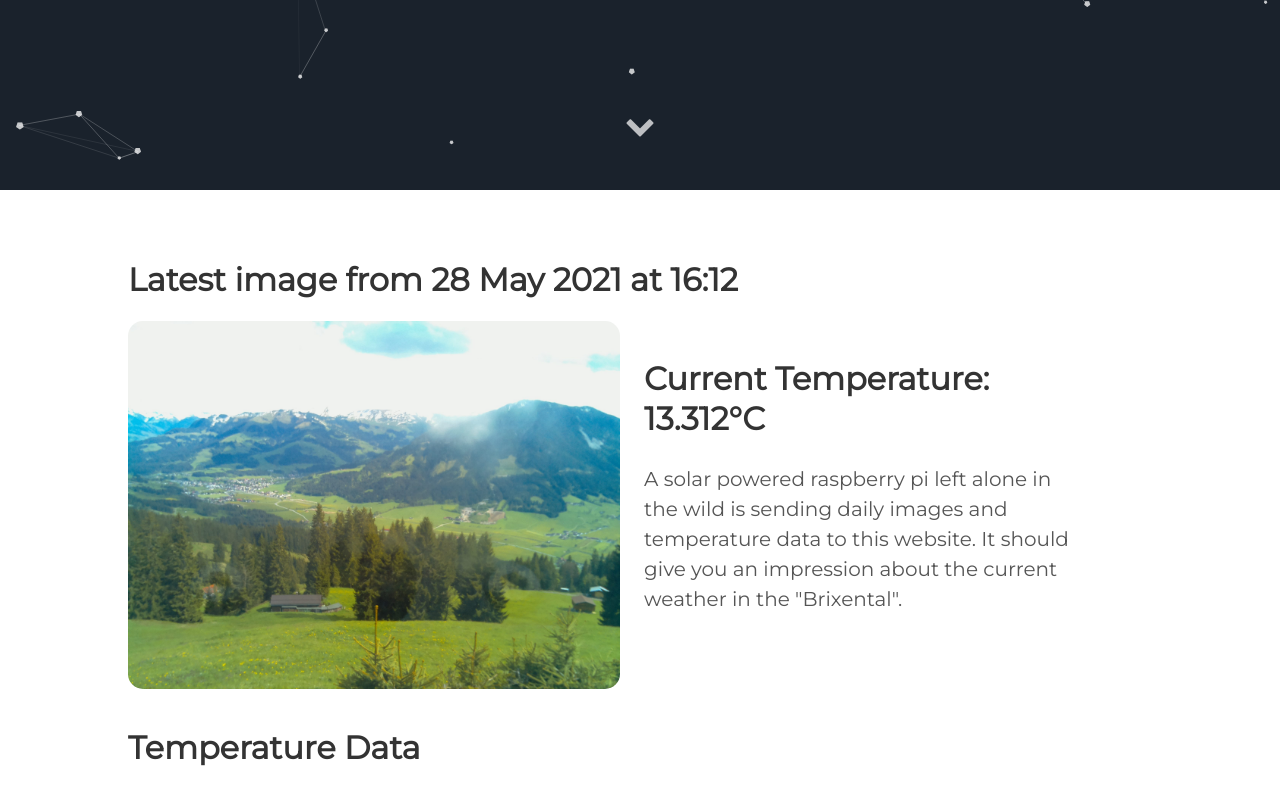
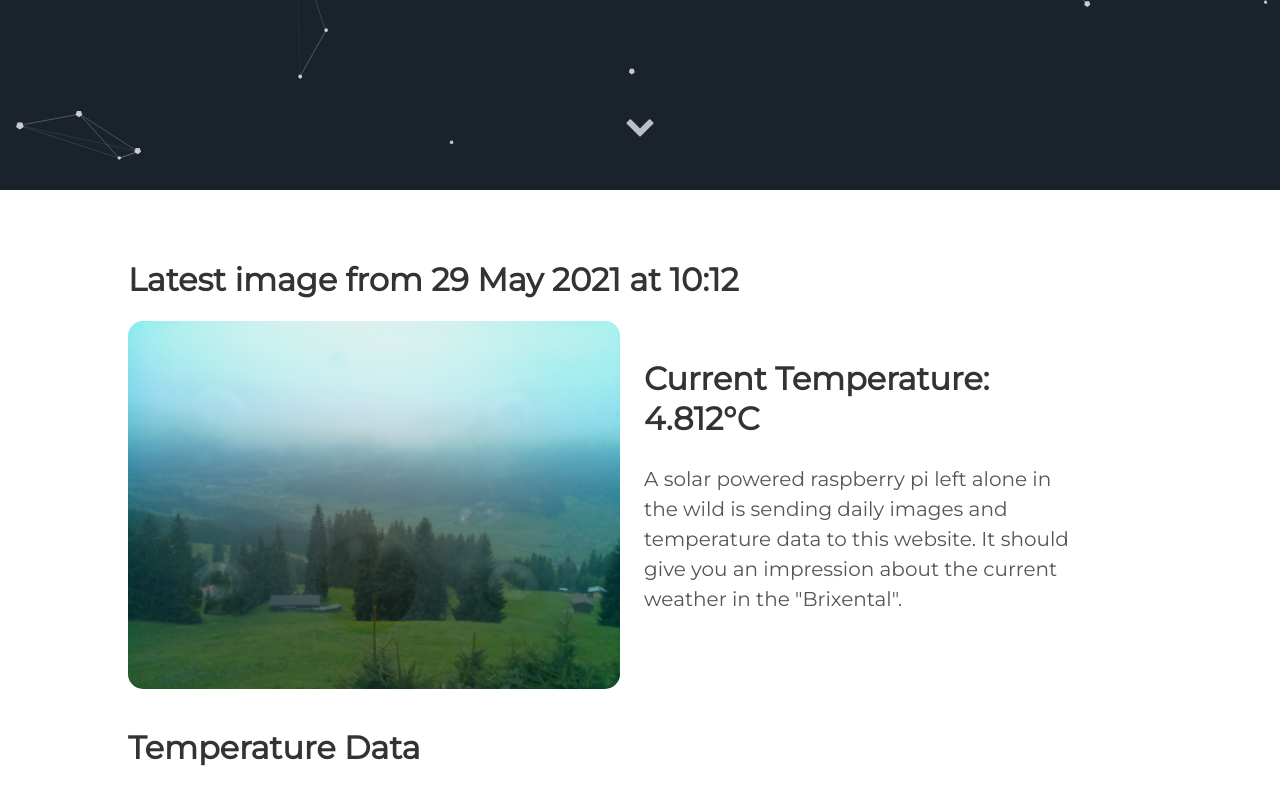
Before and after one commit to vektorious/vektorious.github.io, a Jekyll site: the page built from resources/huette.md, in a window 1280 px wide and 900 px high, scrolled down 710 px. Shown: the top 805 px of the window. Built offline with Jekyll 4.4.1, drawn with Linux system fonts in a browser that asks for light colours.

Commit message:
I'm a bot beep boop

```diff
--- a/resources/huette.md
+++ b/resources/huette.md
@@ -6,13 +6,13 @@
 description: 'Live image from the Austrian alps'
 twitter_text: ' '
 ---
-## Latest image from 28 May 2021 at 16:12
+## Latest image from 29 May 2021 at 10:12
 <div class="huette">
   <div class="huette-image">
     <img src="{{ "/assets/img/huette.jpg" | prepend: site.baseurl }}">
   </div>
   <div class="huette-text">
-        <h2>Current Temperature: 13.312°C</h2>
+        <h2>Current Temperature: 4.812°C</h2>
         <p>A solar powered raspberry pi left alone in the wild is sending daily images and temperature data to this website. It should give you an impression about the current weather in the "Brixental".</p>
 
   </div>
```
Also changed, not shown: rpi-script/2021-05-29_101114.txt (renamed from rpi-script/2021-05-28_161113.txt, +5 -6 lines), rpi-script/huette.md (+2 -2 lines), assets/img/huette.jpg, assets/img/temp_plot.png, rpi-script/temp_plot.png, 1 other file.
